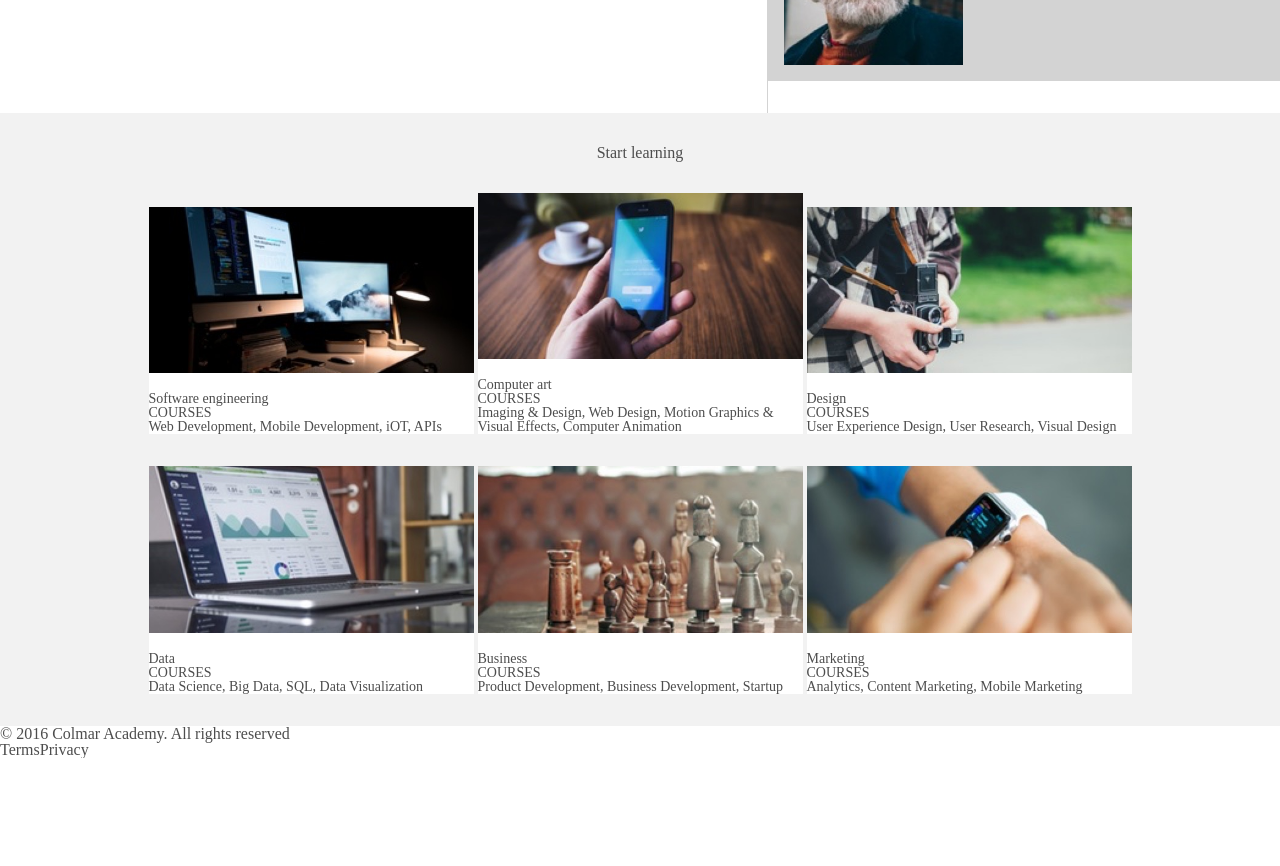
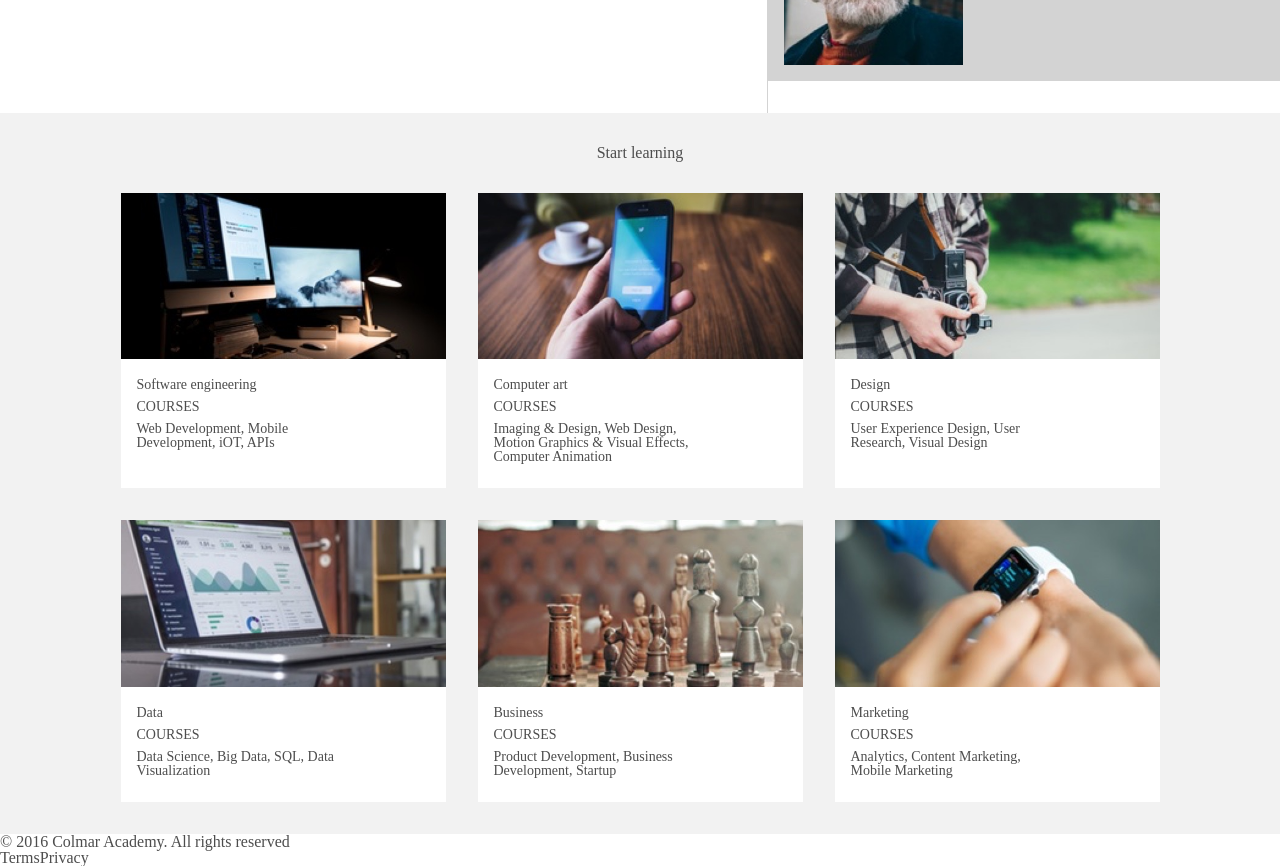
Before and after one commit to ZaraMaranan/ColmarAcademy, a plain HTML site: page index.html in a window 1280 px wide. Shown: the part 1266-2132 px from the top of the page. Before the commit the page ends 2024 px from the top, so only its background shows below. Drawn offline with Linux system fonts and the light colour scheme; files that its build step writes are made by us from their sources.

Commit message:
Finish styling grid.

```diff
--- a/Resources/CSS/style.css
+++ b/Resources/CSS/style.css
@@ -129,30 +129,55 @@ width: 100%;
   text-align: center;
 }
 .start-container h1 {
-  padding-top: 32px;
+  margin-top: 32px;
+  margin-bottom: 32px;
 }
 #start {
-  padding: 32px 72px;
+  margin-top: 0px;
+  margin-left: 72px;
+  margin-right: 72px;
+  margin-bottom: 0px;
 }
-#start img {
+#start-two {
+margin: 32px 72px;
+}
+#start ,
+#start-two {
+  display: inline-flex;
+  align-self: center;
+}
+.start-container img {
   padding-bottom: 16px;
 }
-#start h2 {
+.start-container h2 {
   margin-top: 0px;
   margin-bottom: 0px;
+  margin-left: 16px;
+}
+.start-container p {
+  margin-top: 0px;
+  margin-bottom: 24px;
+  margin-left: 16px;
+}
+#courses {
+  margin-top: 8px;
+  margin-bottom: 8px;
+  margin-left: 16px;
 }
 #start img ,
-#start div {
+#box ,
+#start-two img {
   width: 325px;
 }
-#start div {
+#start div ,
+#start-two div {
   background-color: white;
     display: inline-block;
     font-size: 14px;
     text-align: left;
 }
-#start #software ,
-#start #computer ,
-#start #design {
-  margin-bottom: 32px;
+#computer ,
+#business {
+  margin-left: 32px;
+  margin-right: 32px;
 }
--- a/index.html
+++ b/index.html
@@ -83,43 +83,52 @@
 <div class="start-container">
   <h1>Start learning</h1>
 <div id="start">
-  <div id="software">
+  <div id="software" id="box">
     <img src="./resources/images/course-software.jpg">
     <h2>Software engineering</h2>
-    <p>COURSES<br>
-    Web Development, Mobile Development, iOT, APIs</p>
+    <div id="courses">COURSES</div>
+    <p>Web Development, Mobile
+    <br>Development, iOT, APIs</p>
   </div>
-  <div id="computer">
+  <div id="computer" id="box">
     <img src="./resources/images/course-computer-art.jpg">
     <h2>Computer art</h2>
-    <p>COURSES<br>
-    Imaging & Design, Web Design, Motion Graphics & Visual Effects, Computer Animation</p>
+    <div id="courses">COURSES</div>
+    <p>Imaging & Design, Web Design,
+    <br>Motion Graphics & Visual Effects,
+    <br>Computer Animation</p>
   </div>
-  <div id="design">
+  <div id="design" id="box">
     <img src="./resources/images/course-design.jpg">
     <h2>Design</h2>
-    <p>COURSES<br>
-    User Experience Design, User Research, Visual Design</p>
+    <div id="courses">COURSES</div>
+    <p>User Experience Design, User
+    <br>Research, Visual Design</p>
   </div>
-  <br>
-  <div id="data">
+</div>
+<div id="start-two">
+  <div id="data" id="box">
     <img src="./resources/images/course-data.jpg">
     <h2>Data</h2>
-    <p>COURSES<br>
-    Data Science, Big Data, SQL, Data Visualization</p>
+    <div id="courses">COURSES</div>
+    <p>Data Science, Big Data, SQL, Data
+    <br>Visualization</p>
   </div>
-  <div id="business">
+  <div id="business" id="box">
     <img src="./resources/images/course-business.jpg">
     <h2>Business</h2>
-    <p>COURSES<br>
-    Product Development, Business Development, Startup</p>
+    <div id="courses">COURSES</div>
+    <p>Product Development, Business
+    <br>Development, Startup</p>
   </div>
-  <div id="marketing">
+  <div id="marketing" id="box">
     <img src="./resources/images/course-marketing.jpg">
     <h2>Marketing</h2>
-    <p>COURSES<br>
-    Analytics, Content Marketing, Mobile Marketing</p>
+    <div id="courses">COURSES</div>
+    <p>Analytics, Content Marketing,
+    <br>Mobile Marketing</p>
   </div>
+</div>
 </div>
 </div>
 
```
